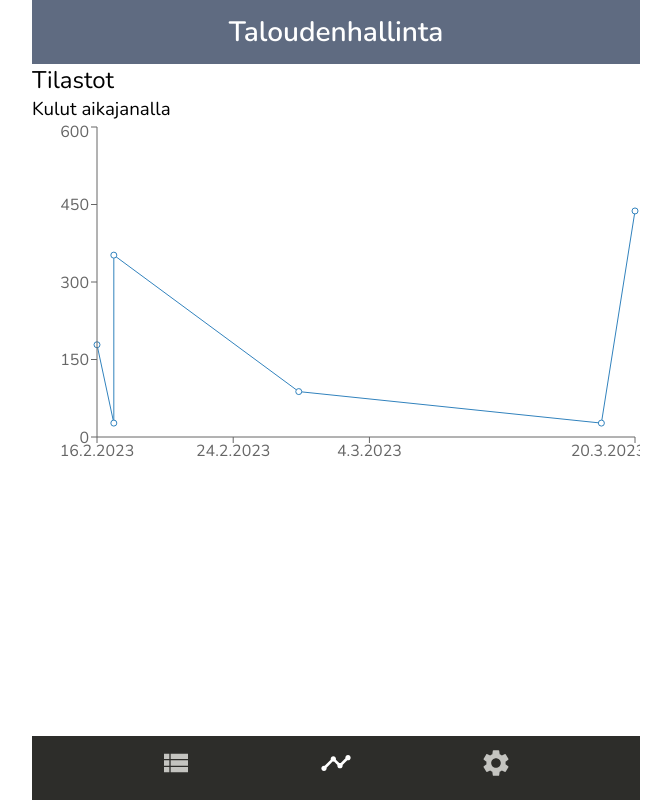
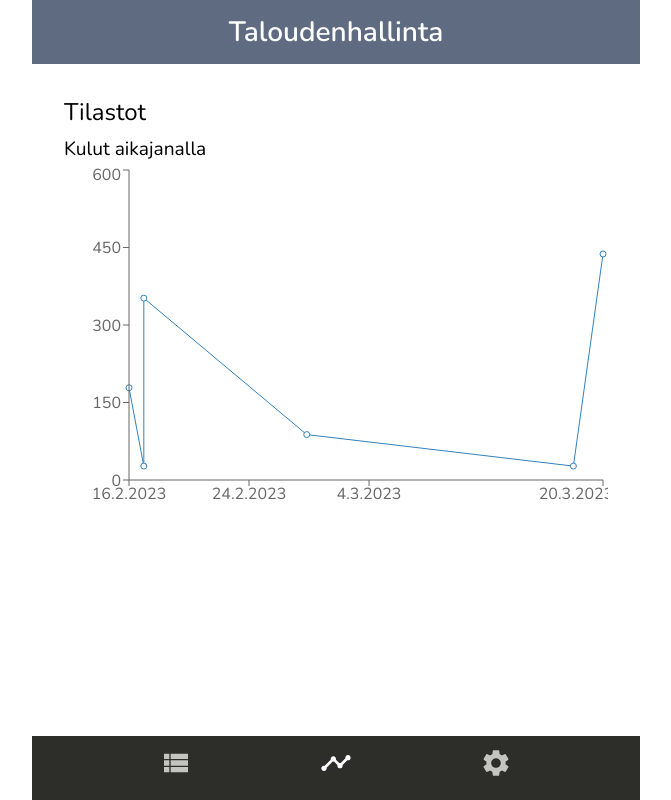
Before and after one commit to pekkatapio/taloudenhallinta, a React (Vite) app: page /stats in a window 1280 px wide. Shown: the whole page, without its empty margins (304-975 px from the left). Built offline with nearby package versions, Linux system fonts and the light colour scheme.

Commit message:
lisää stats-sivun ulkoasumuotoilut

```diff
--- a/src/components/Stats/Stats.module.scss
+++ b/src/components/Stats/Stats.module.scss
@@ -0,0 +1,11 @@
+@import '../../assets/styles/_config.scss';
+
+.stats {
+  padding: $container-padding;
+}
+
+.stats h3 {
+  margin-top: 0.5rem;
+  margin-bottom: 0.2rem;
+  font-size: 1.2rem;
+}
```
